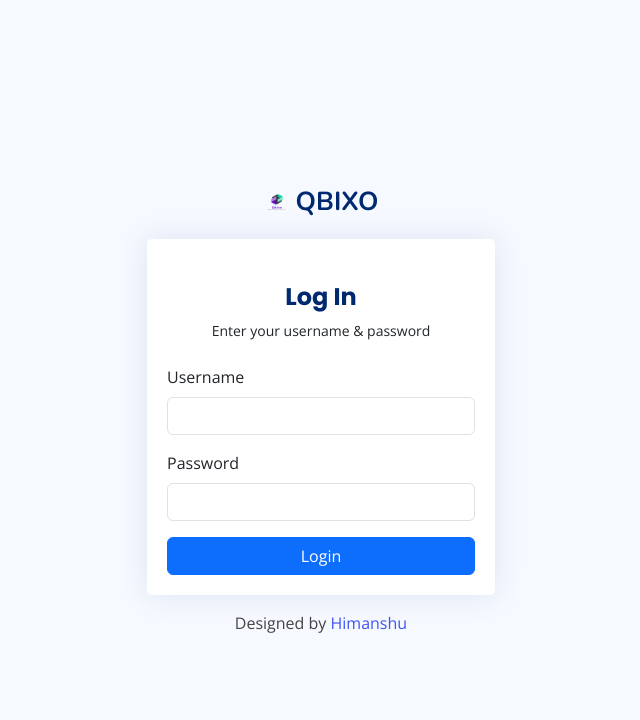
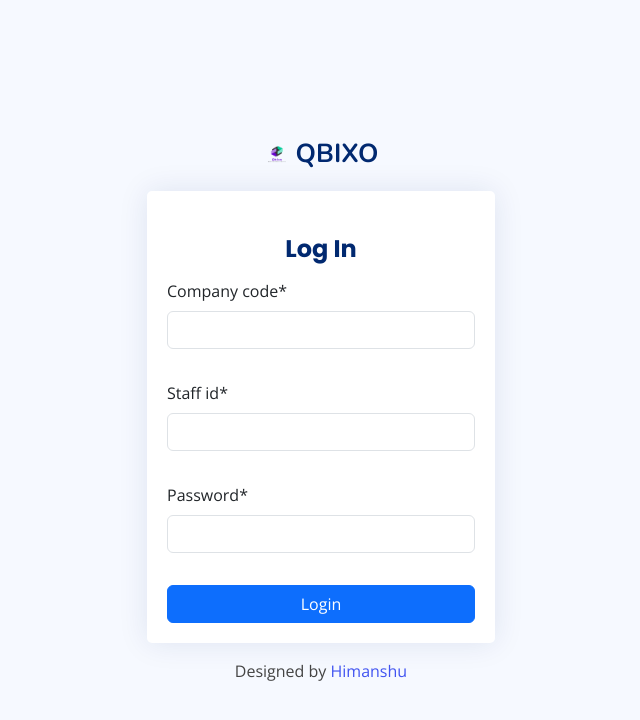
Before and after one commit to Himanshucoder9/dj-hrms, a Django app: template templates/auth/login.html in a window 1280 px wide. Shown: the top 720 px of the page, without its empty margins (319-959 px from the left). Run offline with Django 5.2, Linux system fonts and the light colour scheme; the template is opened without the code that fills it: values that come from a table or form of the project are taken from there, others are empty; parts of the project's set-up code (start-up, migrations or seed data) failed here and were passed over; some libraries are stand-ins or nearby versions.

Commit message:
Add login template

```diff
--- a/App/development.py
+++ b/App/development.py
@@ -175,9 +175,9 @@
 # https://docs.djangoproject.com/en/dev/ref/settings/#auth-user-model
 AUTH_USER_MODEL = "Authentication.User"
 # # https://docs.djangoproject.com/en/dev/ref/settings/#login-redirect-url
-# LOGIN_REDIRECT_URL = "users:redirect"
+# LOGIN_REDIRECT_URL = "accounts:redirect"
 # # https://docs.djangoproject.com/en/dev/ref/settings/#login-url
-# LOGIN_URL = "account_login"
+LOGIN_URL = "login"
 
 # ADMIN
 # ------------------------------------------------------------------------------
--- a/App/urls.py
+++ b/App/urls.py
@@ -11,10 +11,12 @@
 
 urlpatterns = [
     path(settings.ADMIN_URL, admin.site.urls),
-    path("", include("Authentication.urls")),
     path("ckeditor5/", include('django_ckeditor_5.urls')),
     # Media files
     *static(settings.MEDIA_URL, document_root=settings.MEDIA_ROOT),
+    # APPS
+    path("accounts/", include("Authentication.urls")),
+
 ]
 
 urlpatterns += [
--- a/Authentication/views.py
+++ b/Authentication/views.py
@@ -15,17 +15,13 @@
             staff_id = form.cleaned_data['staff_id']
             password = form.cleaned_data['password']
 
-            print(company_code, staff_id, password)
-
             user = CustomAuthBackend().authenticate(request, company_code=company_code, staff_id=staff_id, password=password)
             if user is not None:
                 login(request, user, backend='Authentication.backends.CustomAuthBackend')
                 return redirect('some_view')  # Redirect to a success page.
             else:
                 messages.error(request, 'Invalid credentials')
-        else:
-            print(form.errors)
     else:
         form = EmployeeLoginForm()
 
-    return render(request, 'login.html', {'form': form})
+    return render(request, 'auth/login.html', {'form': form})
--- a/templates/auth/login.html
+++ b/templates/auth/login.html
@@ -2,60 +2,49 @@
 {% load static %}
 {% block title %}Login{% endblock title %}
 {% block body %}
+{% load crispy_forms_tags %}
 <main>
     <div class="container">
       <section class="section register min-vh-100 d-flex flex-column align-items-center justify-content-center py-4">
         <div class="container">
           <div class="row justify-content-center">
             <div class="col-lg-4 col-md-6 d-flex flex-column align-items-center justify-content-center">
-
               <div class="d-flex justify-content-center py-4">
                 <a href="index.html" class="logo d-flex align-items-center w-auto">
                   <img src="{% static 'assets/images/logo.png' %}" alt="Qbixo" >
                   <span class="d-none d-lg-block">QBIXO</span>
                 </a>
-              </div><!-- End Logo -->
-
+              </div>
               <div class="card mb-3">
-
                 <div class="card-body">
-
                   <div class="pt-4 pb-2">
                     <h5 class="card-title text-center pb-0 fs-4 fw-bold">Log In</h5>
-                    <p class="text-center small">Enter your username & password</p>
                   </div>
                   {% include 'utils/message.html' %}
                   <form class="row g-3 needs-validation" novalidate method="post">
                     {% csrf_token %}
                     <div class="col-12">
-                      <label for="yourUsername" class="form-label">Username</label>
-                        <input type="text" name="username" class="form-control" id="yourUsername" required>
-                        <div class="invalid-feedback">Please enter your username.</div>
+                  {{form.company_code|as_crispy_field}}
                     </div>
-
+                  <div class="col-12">
+                  {{form.staff_id|as_crispy_field}}
+                    </div>
                     <div class="col-12">
-                      <label for="yourPassword" class="form-label">Password</label>
-                      <input type="password" name="password" class="form-control" id="yourPassword" required>
-                      <div class="invalid-feedback">Please enter your password!</div>
+                  {{form.password|as_crispy_field}}
                     </div>
                     <div class="col-12">
                       <button class="btn btn-primary w-100" type="submit">Login</button>
                     </div>
                   </form>
-
                 </div>
               </div>
-
               <div class="credits">
                 Designed by <a href="#">Himanshu</a>
               </div>
-
             </div>
           </div>
         </div>
-
       </section>
-
     </div>
   </main>
 {% endblock body %}
```
Also changed, not shown: db.sqlite3.
